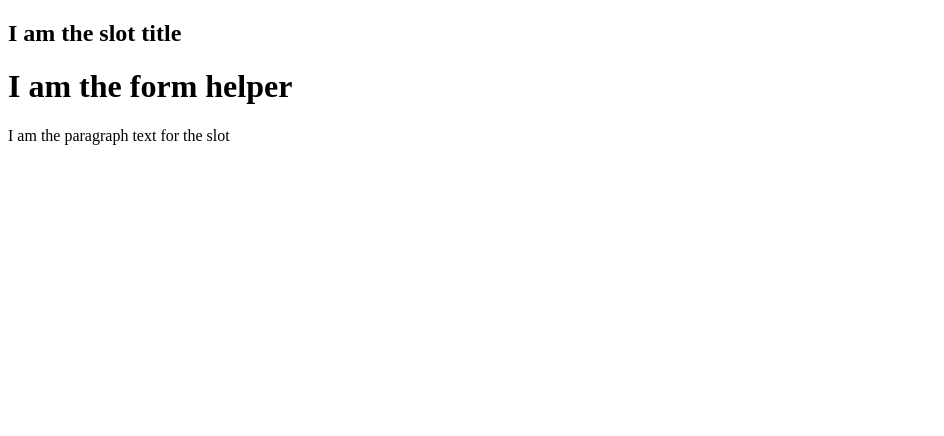
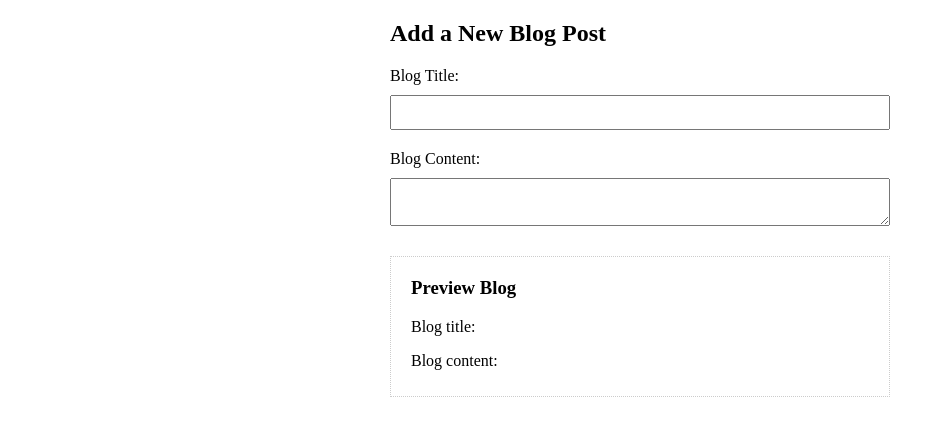
Before and after one commit to ronhedwigzape/vue2-thenetninja-lessons, a Vue app: page / in a window 1280 px wide. Shown: the top 436 px of the page, without its empty margins (0-944 px from the left). Built offline with nearby package versions, Linux system fonts and the light colour scheme.

Commit message:
Update App.vue

```diff
--- a/src/App.vue
+++ b/src/App.vue
@@ -3,10 +3,25 @@
 <!--      <app-header v-bind:title="title" v-on:changeTitle="updateTitle($event)"></app-header>-->
 <!--      <app-ninjas v-bind:ninjas="ninjas"></app-ninjas>-->
 <!--      <app-footer v-bind:title="title"></app-footer>-->
-      <form-helper>
-        <h2 slot="title">I am the slot title</h2>
-        <p slot="text">I am the paragraph text for the slot</p>
-      </form-helper>
+<!--      <form-helper>-->
+<!--        <div slot="form-header">-->
+<!--          <h3>This is the title of the form</h3>-->
+<!--          <p>Information about the form</p>-->
+<!--        </div>-->
+<!--        <div slot="form-fields">-->
+<!--          <input type="text" placeholder="name" required>-->
+<!--          <input type="password" placeholder="password" required>-->
+<!--        </div>-->
+<!--        <div slot="form-controls">-->
+<!--          <button v-on:click="handleSubmit">Submit</button>-->
+<!--        </div>-->
+<!--     </form-helper>-->
+<!--      <keep-alive>-->
+<!--        <component v-bind:is="component"></component>-->
+<!--      </keep-alive>-->
+<!--      <button v-on:click="component = 'form-one'">Show Form One</button>-->
+<!--      <button v-on:click="component = 'form-two'">Show Form Two</button>-->
+   <add-blog></add-blog>
     </div>
 </template>
 
@@ -14,17 +29,22 @@
 // import Header from './components/Header.vue';
 // import Footer from './components/Footer.vue';
 // import Ninjas from './components/Ninjas.vue';
-import formHelper from "./components/formHelper.vue";
+// import formOne from "./components/formOne.vue";
+// import formTwo from "./components/formTwo.vue";
+import addBlog from "./components/addBlog.vue";
 
 export default {
     components: {
+      'add-blog': addBlog
       // 'app-header': Header,
       // 'app-footer': Footer,
       // 'app-ninjas': Ninjas
-      'form-helper': formHelper
+      // 'form-one': formOne,
+      // 'form-two': formTwo
     },
     data() {
         return {
+          // component: 'form-two'
           // ninjas: [
           //   {name: 'Ryu',specialty: 'Vue Components', show: false},
           //   {name: 'Crystal',specialty: 'HTML Wizardry', show: false},
@@ -45,8 +65,9 @@ export default {
 </script>
 
 <style scoped>
-h1 {
-  color: aqua;
+body {
+  margin: 0;
+  font-family: 'Nunito SemiBold';
 }
 
 </style>
```
